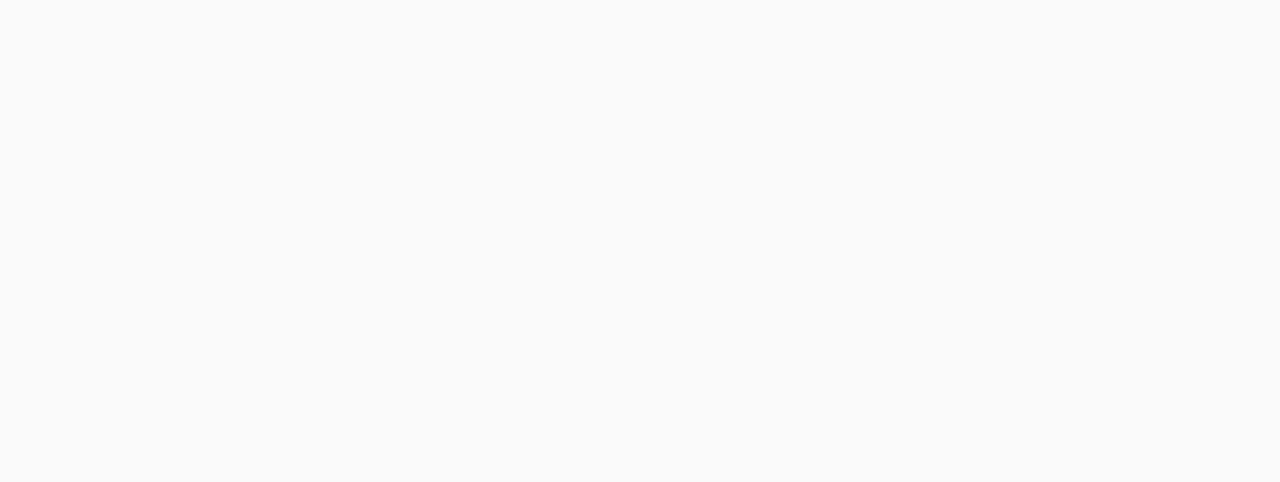
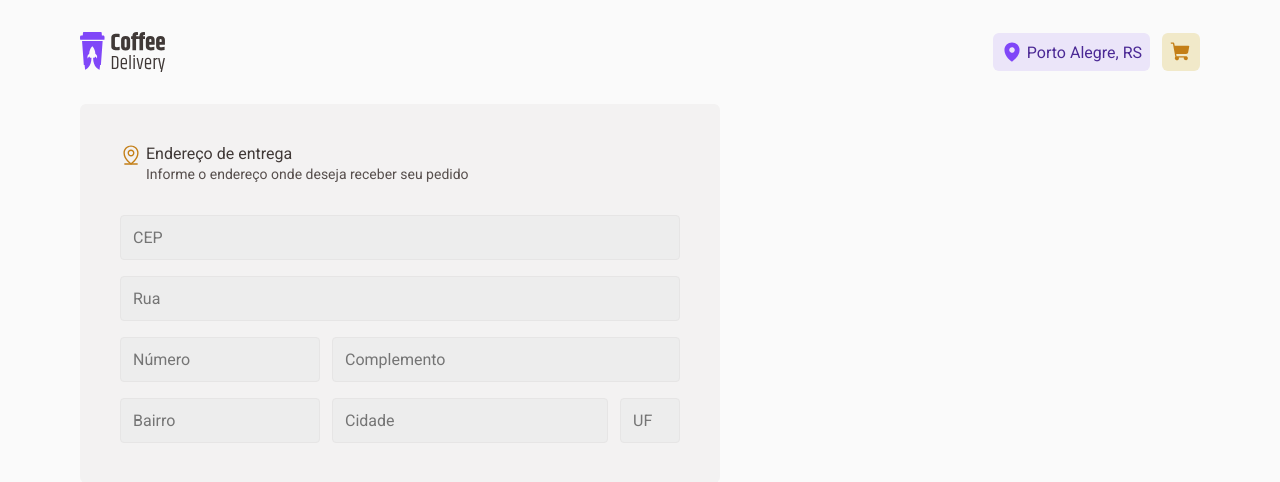
Before and after one commit to brunogallotte/coffe-delivery, a React (Vite) app: page /checkout in a window 1280 px wide. Before the commit this address had no page. Shown: the top 482 px of the page. Built offline with nearby package versions, Linux system fonts and the light colour scheme; the HTML template or start-up script is replaced by a standard one.

Commit message:
Add: components form

```diff
--- a/src/Router.tsx
+++ b/src/Router.tsx
@@ -1,10 +1,12 @@
 import { Routes, Route } from 'react-router-dom'
 import { Home } from './pages/Home'
+import { Checkout } from './pages/Checkout'
 
 export function Router() {
     return(
         <Routes>
             <Route path="/" element={<Home/>} />
+            <Route path="/checkout" element={<Checkout/>} />
         </Routes>
     )
 }
--- /dev/null
+++ b/src/components/FormOrder/components/FormHeader/index.tsx
@@ -0,0 +1,17 @@
+import { FormHeaderWrapper } from "./styles";
+
+import iconForm from '../../../../assets/icons/IconForm.svg'
+
+export function FormHeader(){
+    return(
+        <FormHeaderWrapper>
+            <div className="headerContent">
+                <img src={iconForm} className="icon"/>
+                <div>
+                    <strong className="title">Endereço de entrega</strong>
+                    <p className="description">Informe o endereço onde deseja receber seu pedido</p>
+                </div>
+            </div>
+        </FormHeaderWrapper>
+    )
+}
--- /dev/null
+++ b/src/components/FormOrder/components/FormHeader/styles.ts
@@ -0,0 +1,28 @@
+import styled from "styled-components"
+
+export const FormHeaderWrapper = styled.header`
+    display: flex;
+    flex-direction: column;
+    margin-bottom: 2rem;
+
+    .headerContent {
+        display: flex;
+        gap: 0.25rem;
+    }
+
+    .icon {
+        height: 100%;
+    }
+
+    .title {
+        color: ${props=> props.theme.baseSubtitle};
+        font-weight: normal;
+        line-height: 130%;
+    }
+
+    .description {
+        color: ${props=> props.theme.baseText};
+        line-height: 130%;
+        font-size: 0.875rem;
+    }
+`
--- /dev/null
+++ b/src/components/FormOrder/components/FormMain/index.tsx
@@ -0,0 +1,20 @@
+import { Input } from "../Input"
+import { FormContent } from "./styles"
+
+export function FormMain() {
+    return(
+        <FormContent>
+            <Input placeholder="CEP"/>
+            <Input placeholder="Rua"/>
+            <div className="inputContainer">
+                <Input width="200px" placeholder="Número"/>
+                <Input width="348px" placeholder="Complemento" />
+            </div>
+            <div className="inputContainer">
+                <Input width="200px" placeholder="Bairro"/>
+                <Input width="276px" placeholder="Cidade"/>
+                <Input width="60px" placeholder="UF"/>
+            </div>
+        </FormContent>
+    )
+}
--- /dev/null
+++ b/src/components/FormOrder/components/FormMain/styles.ts
@@ -0,0 +1,12 @@
+import styled from "styled-components"
+
+export const FormContent = styled.main`
+    display: flex;
+    flex-direction: column;
+    gap: 1rem;
+
+    .inputContainer {
+        display: flex;
+        gap: 0.75rem;
+    }
+`
--- /dev/null
+++ b/src/components/FormOrder/components/Input/index.tsx
@@ -0,0 +1,11 @@
+import React, { InputHTMLAttributes } from "react";
+import { InputData } from "./styles";
+
+export interface InputProps extends InputHTMLAttributes<HTMLInputElement> {
+    width?: string
+}
+
+
+export const Input: React.FC<InputProps> = ({ ...restProps }) => {
+    return <InputData {...restProps} />;
+  };
--- /dev/null
+++ b/src/components/FormOrder/components/Input/styles.ts
@@ -0,0 +1,13 @@
+import styled from 'styled-components'
+
+interface InputDataProps {
+    width?: string
+}
+
+export const InputData = styled.input<InputDataProps>`
+    padding: 0.75rem;
+    width: ${props=> props.width};
+    background: ${props=> props.theme.baseInput};
+    border: 1px solid ${props=> props.theme.baseButton};
+    border-radius: 4px;
+`
--- /dev/null
+++ b/src/components/FormOrder/index.tsx
@@ -0,0 +1,17 @@
+import { FormContainer } from "./styles";
+import { FormMain } from "./components/FormMain";
+import { FormHeader } from "./components/FormHeader";
+
+
+
+export function FormOrder() {
+    return(
+        <div className="container">
+            <FormContainer>
+                <FormHeader />
+
+                <FormMain />
+            </FormContainer>
+        </div>
+    )
+}
--- /dev/null
+++ b/src/components/FormOrder/styles.ts
@@ -0,0 +1,9 @@
+import styled from "styled-components"
+
+export const FormContainer = styled.form`
+    width: 640px;
+    background: ${props=> props.theme.baseCard};
+    padding: 2.5rem;
+    gap: 2rem;
+    border-radius: 6px;
+`
--- /dev/null
+++ b/src/pages/Checkout.tsx
@@ -0,0 +1,12 @@
+import { FormOrder } from "../components/FormOrder";
+import { Header } from "../components/Header";
+
+
+export function Checkout() {
+    return(
+        <>
+            <Header />
+            <FormOrder />
+        </>
+    )
+}
```
Also changed, not shown: src/assets/icons/IconForm.svg (added).
